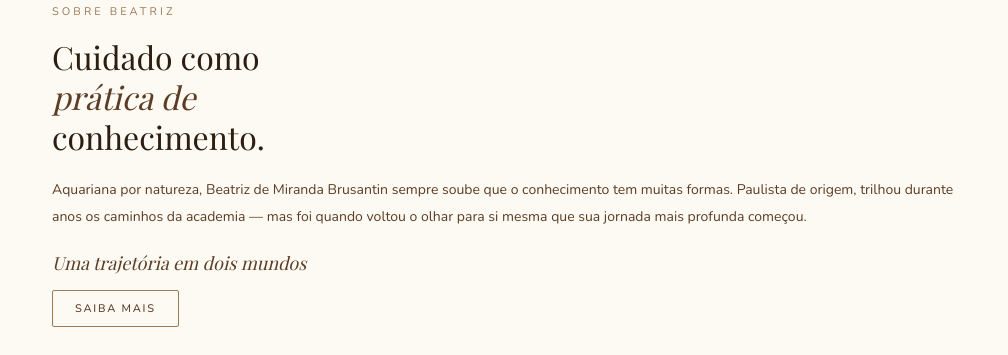
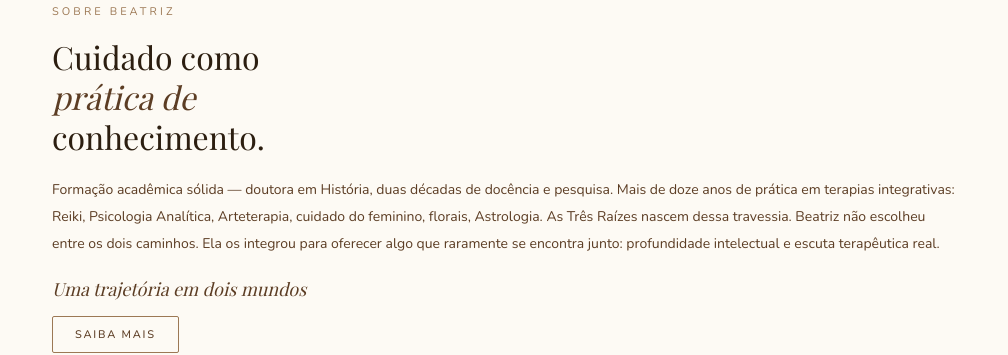
Before and after one commit to tresraizes/tresraizes, a plain HTML site: page index.html in a window 1280 px wide. Shown: the part 1406-1761 px from the top of the page, 272-1280 px from the left. Drawn offline with nearby package versions, Linux system fonts and the light colour scheme; a web font is replaced by a local one.

Commit message:
atualização

```diff
--- a/index.html
+++ b/index.html
@@ -1082,7 +1082,7 @@
     <div>
       <p class="about-eyebrow">Sobre Beatriz</p>
       <h2 class="about-title">Cuidado como<br><em>prática de</em><br>conhecimento.</h2>
-      <p class="about-text">Aquariana por natureza, Beatriz de Miranda Brusantin sempre soube que o conhecimento tem muitas formas. Paulista de origem, trilhou durante anos os caminhos da academia — mas foi quando voltou o olhar para si mesma que sua jornada mais profunda começou.</p>
+      <p class="about-text">Formação acadêmica sólida — doutora em História, duas décadas de docência e pesquisa. Mais de doze anos de prática em terapias integrativas: Reiki, Psicologia Analítica, Arteterapia, cuidado do feminino, florais, Astrologia. As Três Raízes nascem dessa travessia. Beatriz não escolheu entre os dois caminhos. Ela os integrou para oferecer algo que raramente se encontra junto: profundidade intelectual e escuta terapêutica real.</p>
       <h3 class="about-subtitle">Uma trajetória em dois mundos</h3>
       <button class="btn-saibamais" onclick="openBioModal()">Saiba mais</button>
       <div class="tags">
```
